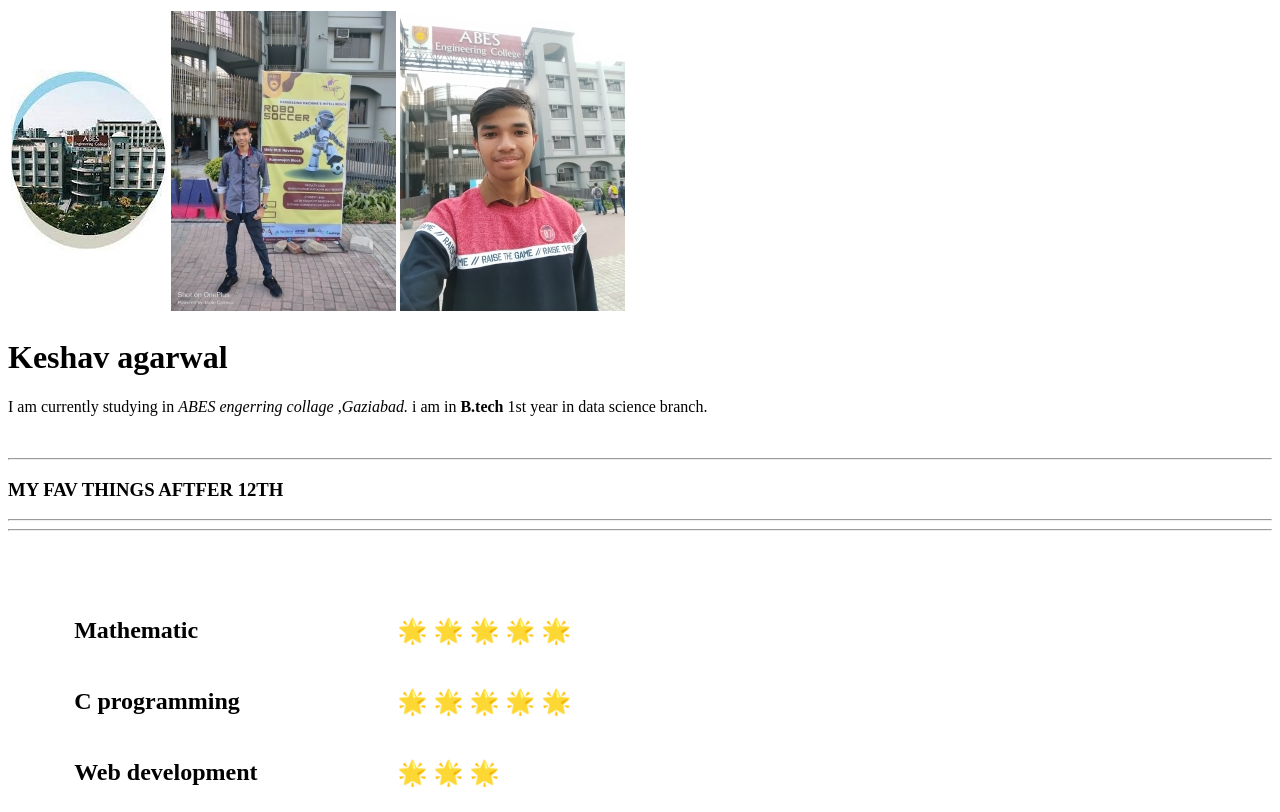
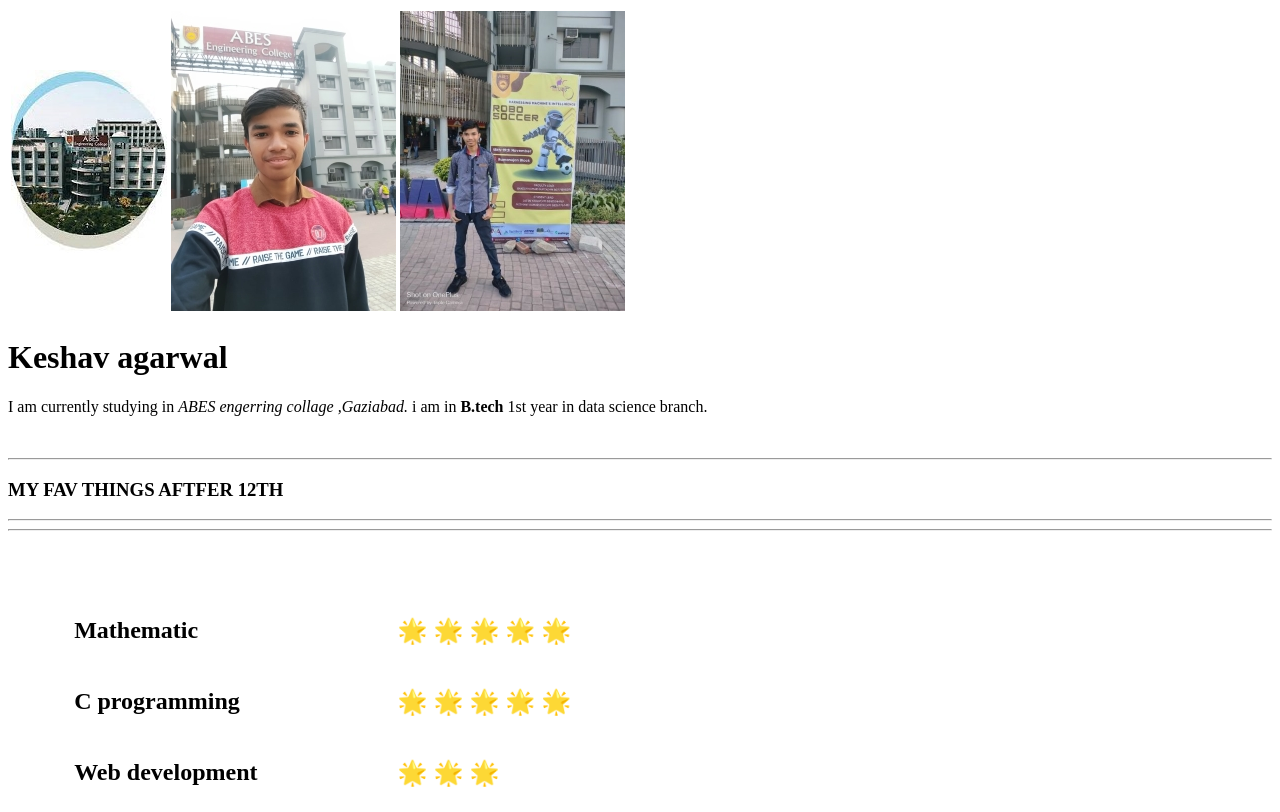
Before and after one commit to Keshav1602/CV, a plain HTML site: page index.html in a window 1280 px wide. Shown: the top 812 px of the page. Drawn offline with Linux system fonts and the light colour scheme.

Commit message:
Update index.html

```diff
--- a/index.html
+++ b/index.html
@@ -9,8 +9,8 @@
 <body bdcolour="blue">
     <TABle>
    <tr><td> <img src="abes1.png"></td>
-<td><img src="3b15a545-2493-4fff-8d45-cf8e1e5c3a2f.jpg"></td>
-<td><img src="310c3435-01e4-462e-b17c-75120091d241 (1).jpg" alt=""></td>
+<td><img src="https://github.com/Keshav1602/CV/blob/main/310c3435-01e4-462e-b17c-75120091d241%20(1).jpg"></td>
+<td><img src="https://github.com/Keshav1602/CV/blob/main/3b15a545-2493-4fff-8d45-cf8e1e5c3a2f.jpg" alt=""></td>
 </tr>
 
 </TABle>
```
